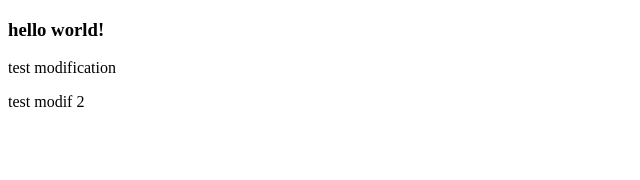
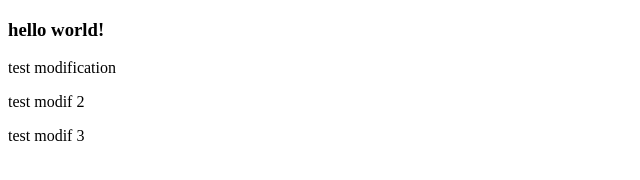
Before and after one commit to renaudgard/phpInt, a plain HTML site: page index.html in a window 1280 px wide. Shown: the full height of the page, 0-640 px from the left. Drawn offline with Linux system fonts and the light colour scheme.

Commit message:
Update index.html

```diff
--- a/index.html
+++ b/index.html
@@ -9,5 +9,6 @@
 <h3>hello world!</h3>
 <p>test modification</p>
 <p>test modif 2</p>
+<p>test modif 3</p>
 </body>
 </html>
```
